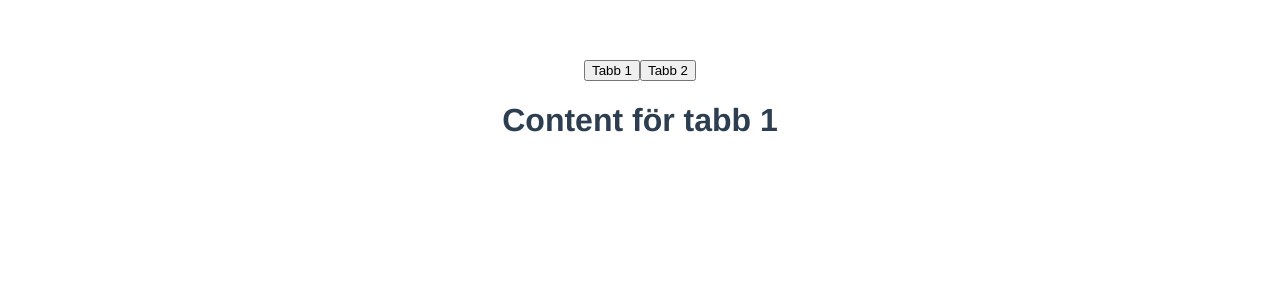
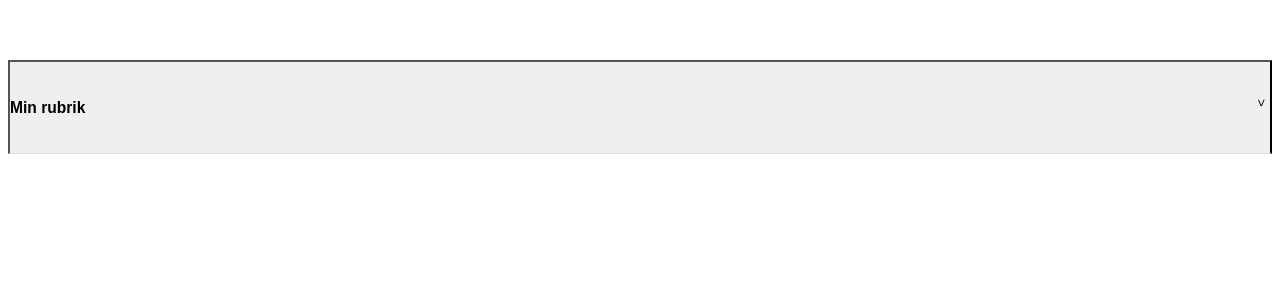
Before and after one commit to Bravissimo-Agency/vue-renderless, a Vue app: page / in a window 1280 px wide. Shown: the top 300 px of the page. Built offline with nearby package versions, Linux system fonts and the light colour scheme.

Commit message:
Accordion start

```diff
--- a/src/App.vue
+++ b/src/App.vue
@@ -1,20 +1,20 @@
 <template>
     <div id="app">
-        <TabsExample />
+        <AccordionExample />
     </div>
 </template>
 
 <script>
-import TabsExample from './examples/TabsExample';
+import AccordionExample from './examples/AccordionExample';
 
 export default {
     components: {
-        TabsExample
+        AccordionExample
     }
 };
 </script>
 
-<style>
+<style lang="postcss">
 #app {
   font-family: Avenir, Helvetica, Arial, sans-serif;
   -webkit-font-smoothing: antialiased;
@@ -23,4 +23,12 @@ export default {
   color: #2c3e50;
   margin-top: 60px;
 }
+
+p {
+  margin: 0;
+  margin-bottom: 20px;
+  &:last-child {
+    margin-bottom: 0;
+  }
+}
 </style>
--- /dev/null
+++ b/src/components/accordion/Accordion.vue
@@ -0,0 +1,59 @@
+<script>
+export default {
+    props: {
+        transition: {
+            type: Number,
+            default: 350
+        }
+    },
+
+    data: () => ({
+        isOpen: false
+    }),
+
+    methods: {
+        toggle () {
+            this.isOpen = !this.isOpen;
+        },
+
+        slideDown (el, done) {
+            el.style.transition = `${this.transition}ms`;
+            el.style.height = 0;
+
+            requestAnimationFrame(() => {
+                requestAnimationFrame(() => {
+                    el.style.height = `${el.firstChild.offsetHeight}px`;
+                });
+            });
+
+            setTimeout(() => {
+                el.style.height = '';
+                done();
+            }, this.transition);
+        },
+
+        slideUp (el, done) {
+            el.style.height = `${el.firstChild.offsetHeight}px`;
+
+            requestAnimationFrame(() => {
+                requestAnimationFrame(() => {
+                    el.style.height = 0;
+                });
+            });
+
+            setTimeout(() => {
+                done();
+            }, this.transition);
+        }
+    },
+
+    render () {
+        return this.$scopedSlots.default({
+            isOpen: this.isOpen,
+            toggle: this.toggle,
+            slideDown: this.slideDown,
+            slideUp: this.slideUp
+        });
+    }
+};
+</script>
--- /dev/null
+++ b/src/examples/AccordionExample.vue
@@ -0,0 +1,127 @@
+<template>
+    <Accordion
+        v-slot:default="{ isOpen, toggle, slideDown, slideUp }"
+    >
+        <div class="accordion">
+            <button
+                class="toggle__header"
+                type="button"
+                @click="toggle"
+            >
+                <h3 class="toggle__heading">
+                    Min rubrik
+                </h3>
+
+                <div class="toggle__triangle">
+                    >
+                </div>
+            </button>
+
+            <transition
+                @enter="slideDown"
+                @leave="slideUp"
+            >
+                <div
+                    v-show="isOpen"
+                    class="toggle__contentHolder"
+                    style="display: none"
+                >
+                    <div class="toggle__content content">
+                        <p>
+                            Lorem ipsum dolor sit amet consectetur, adipisicing elit. Sint dolores commodi laudantium ducimus. Eum quaerat molestiae at, odit architecto perspiciatis cumque impedit vitae quas iste, explicabo, sed dolores aliquam minima.
+                        </p>
+                        <p>
+                            Lorem ipsum dolor sit amet consectetur, adipisicing elit. Sint dolores commodi laudantium ducimus. Eum quaerat molestiae at, odit architecto perspiciatis cumque impedit vitae quas iste, explicabo, sed dolores aliquam minima.
+                        </p>
+                        <p>
+                            Lorem ipsum dolor sit amet consectetur, adipisicing elit. Sint dolores commodi laudantium ducimus. Eum quaerat molestiae at, odit architecto perspiciatis cumque impedit vitae quas iste, explicabo, sed dolores aliquam minima.
+                        </p>
+                        <p>
+                            Lorem ipsum dolor sit amet consectetur, adipisicing elit. Sint dolores commodi laudantium ducimus. Eum quaerat molestiae at, odit architecto perspiciatis cumque impedit vitae quas iste, explicabo, sed dolores aliquam minima.
+                        </p>
+                    </div>
+                </div>
+            </transition>
+        </div>
+    </Accordion>
+</template>
+
+<script>
+import Accordion from '@/components/accordion/Accordion';
+
+export default {
+    components: {
+        Accordion
+    }
+};
+</script>
+
+<style lang="postcss" scoped>
+:root {
+  --slowTrans: 0.35s;
+}
+
+.toggle__header {
+  display: flex;
+  justify-content: space-between;
+  align-items: center;
+  border-bottom: 1px solid #d5dfe3;
+  padding: 21px 0;
+  width: 100%;
+  text-align: left;
+  cursor: pointer;
+  @media (--tablet) {
+    padding: 16px 0;
+  }
+  @media (--mobile) {
+    padding: 11px 0;
+  }
+}
+
+.toggle__heading {
+  width: calc(100% - 50px);
+  transition: var(--normalTrans);
+  @media (--mobile) {
+    font-size: 18px;
+    width: calc(100% - 40px);
+  }
+}
+
+.toggle__triangle {
+  width: 17px;
+  height: 15px;
+  color: var(--primaryColor);
+  transform: rotate(0.25turn);
+  transition: var(--slowTrans);
+  @media (--mobile) {
+    width: calc(17px * 0.85);
+    height: calc(15px * 0.85);
+  }
+}
+
+.toggle__triangle svg {
+  width: 100%;
+  height: 100%;
+}
+
+.toggle__contentHolder {
+  overflow: hidden;
+}
+
+.toggle__content {
+  padding: 35px 0 35px;
+  border-bottom: 1px solid #d5dfe3;
+  @media (--tablet) {
+    padding: 25px 0;
+  }
+}
+
+.toggle.isOpen .toggle__triangle {
+  transform: rotate(0.75turn);
+}
+
+.toggle__header:hover .toggle__heading,
+.toggle.isOpen .toggle__heading {
+  color: var(--primaryColor);
+}
+</style>
```
